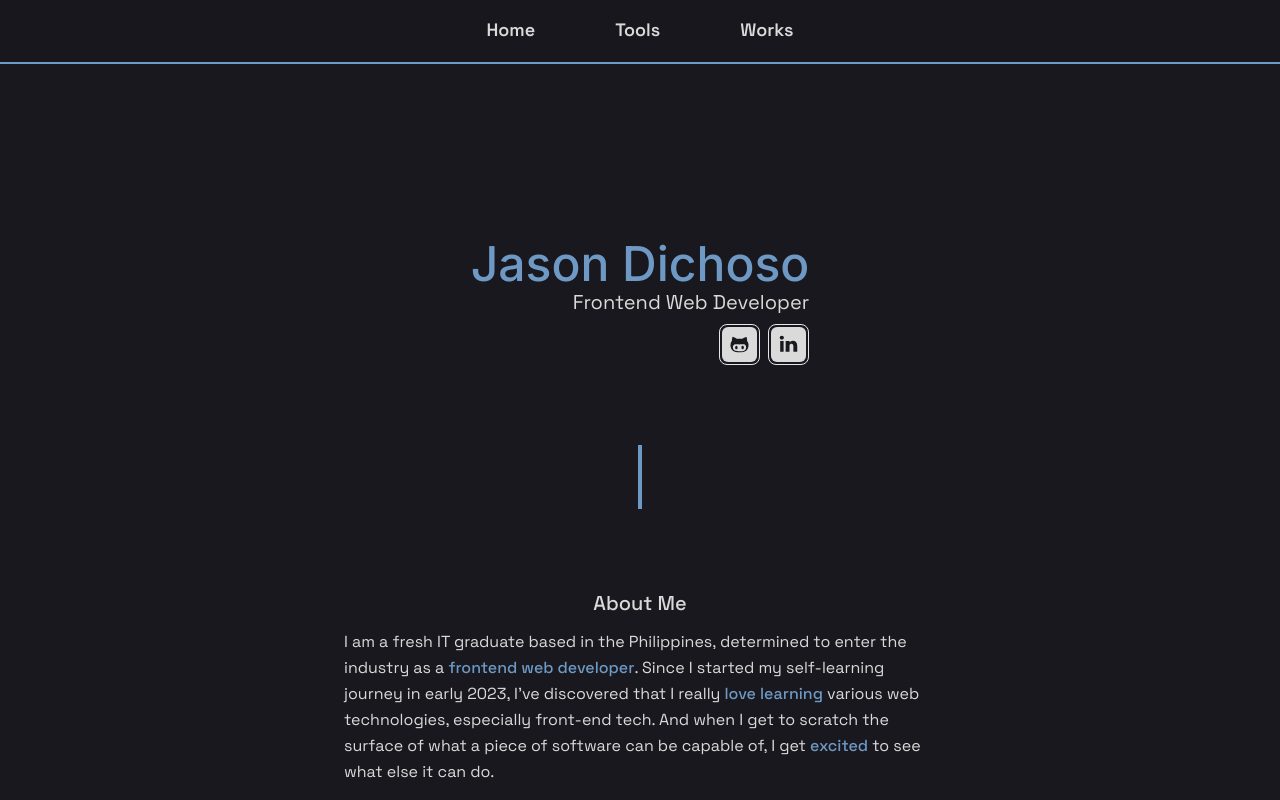
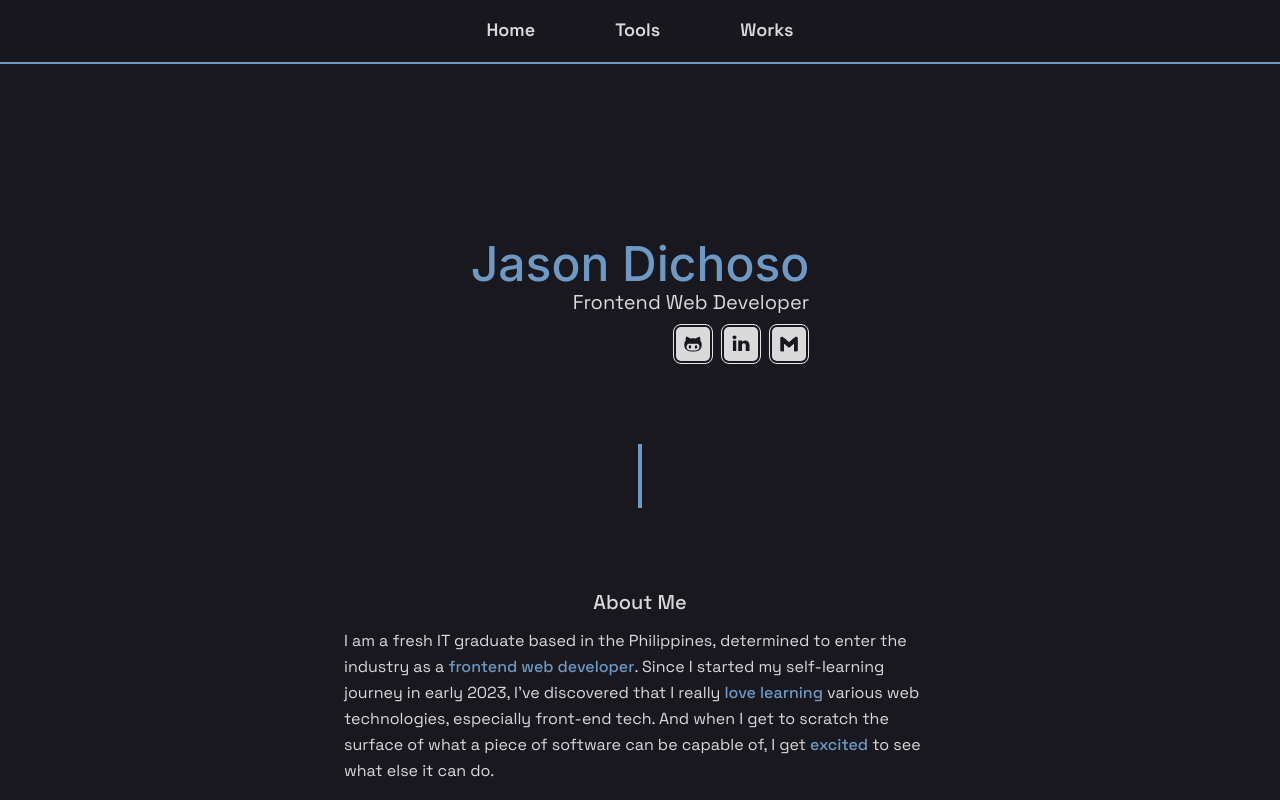
Before and after one commit to jdichh/portfolio-next, a Next.js app: page / in a window 1280 px wide. Shown: the top 800 px of the page. Built offline with nearby package versions, Linux system fonts and the light colour scheme.

Commit message:
replaced resume with email

```diff
--- a/src/components/footer.tsx
+++ b/src/components/footer.tsx
@@ -5,7 +5,7 @@ import { motion } from "framer-motion";
 import Image from "next/image";
 
 export default function Footer() {
-  const ICON_DIMENSIONS = 35
+  const ICON_DIMENSIONS = 40;
   const ON_HOVER_SCALE = 1.1;
   const ON_TAP_SCALE = 0.9;
 
@@ -19,25 +19,8 @@ export default function Footer() {
         <motion.span className="text-base text-center flex justify-center sm:text-lg md:justify-end">
           Let's work together.
         </motion.span>
-        <div
-          className="border-t-2 border-[#DADADA] mx-3"
-        />
+        <div className="border-t-2 border-[#DADADA] mx-3" />
         <div className="flex gap-2 justify-center sm:text-lg md:justify-start uppercase">
-          <motion.a
-            href="mailto:jpsdichoso21@gmail.com"
-            aria-label="Button to send me an email"
-            whileHover={{ scale: ON_HOVER_SCALE }}
-            whileTap={{ scale: ON_TAP_SCALE }}
-          >
-            <Image
-              src="/hero-button-icons/mail.svg"
-              alt="Button to send me an email"
-              width={ICON_DIMENSIONS}
-              height={ICON_DIMENSIONS}
-              priority={true}
-              className="object-cover hover:bg-[#6E99C4] transition duration-100 ease-in-out rounded-lg border-[1px] p-0.5"
-            />
-          </motion.a>
           <motion.a
             href="https://www.linkedin.com/in/jason-dichoso-a97a0026a/"
             target="_blank"
@@ -54,6 +37,21 @@ export default function Footer() {
               className="object-cover hover:bg-[#6E99C4] transition duration-100 ease-in-out rounded-lg border-[1px] p-0.5"
             />
           </motion.a>
+          <motion.a
+            href="mailto:jpsdichoso21@gmail.com"
+            aria-label="Button to send me an email"
+            whileHover={{ scale: ON_HOVER_SCALE }}
+            whileTap={{ scale: ON_TAP_SCALE }}
+          >
+            <Image
+              src="/hero-button-icons/mail.svg"
+              alt="Button to send me an email"
+              width={ICON_DIMENSIONS}
+              height={ICON_DIMENSIONS}
+              priority={true}
+              className="object-cover hover:bg-[#6E99C4] transition duration-100 ease-in-out rounded-lg border-[1px] p-0.5"
+            />
+          </motion.a>
         </div>
       </div>
     </motion.footer>
--- a/src/components/hero.tsx
+++ b/src/components/hero.tsx
@@ -8,7 +8,7 @@ import { Inter } from "next/font/google";
 const inter = Inter({ subsets: ["latin"] });
 
 export default function Hero() {
-  const ICON_DIMENSIONS = 35;
+  const ICON_DIMENSIONS = 40;
   const ON_HOVER_SCALE = 1.1;
   const ON_TAP_SCALE = 0.9;
 
@@ -35,7 +35,6 @@ export default function Hero() {
           <motion.a
             href="https://github.com/jdichh/"
             target="_blank"
-            className="rounded-lg transition duration-100 ease-in-out hover:bg-[#6E99C4] border-[1px] p-0.5"
             aria-label="Button to my GitHub profile"
             whileHover={{ scale: ON_HOVER_SCALE }}
             whileTap={{ scale: ON_TAP_SCALE }}
@@ -46,13 +45,12 @@ export default function Hero() {
               width={ICON_DIMENSIONS}
               height={ICON_DIMENSIONS}
               priority={true}
-              className="object-cover rounded-md"
+              className="object-cover hover:bg-[#6E99C4] transition duration-100 ease-in-out rounded-lg border-[1px] p-0.5"
             />
           </motion.a>
           <motion.a
             href="https://www.linkedin.com/in/jason-dichoso-a97a0026a/"
             target="_blank"
-            className="rounded-lg transition duration-100 ease-in-out hover:bg-[#6E99C4] border-[1px] p-0.5"
             aria-label="Button to my LinkedIn profile"
             whileHover={{ scale: ON_HOVER_SCALE }}
             whileTap={{ scale: ON_TAP_SCALE }}
@@ -63,7 +61,22 @@ export default function Hero() {
               width={ICON_DIMENSIONS}
               height={ICON_DIMENSIONS}
               priority={true}
-              className="object-cover rounded-md"
+              className="object-cover hover:bg-[#6E99C4] transition duration-100 ease-in-out rounded-lg border-[1px] p-0.5"
+            />
+          </motion.a>
+          <motion.a
+            href="mailto:jpsdichoso21@gmail.com"
+            aria-label="Button to my LinkedIn profile"
+            whileHover={{ scale: ON_HOVER_SCALE }}
+            whileTap={{ scale: ON_TAP_SCALE }}
+          >
+            <Image
+              src="/hero-button-icons/mail.svg"
+              alt="Button to send me an email"
+              width={ICON_DIMENSIONS}
+              height={ICON_DIMENSIONS}
+              priority={true}
+              className="object-cover hover:bg-[#6E99C4] transition duration-100 ease-in-out rounded-lg border-[1px] p-0.5"
             />
           </motion.a>
         </motion.div>
```
Also changed, not shown: 1 other file (tests, documents, lock files or other folders).
